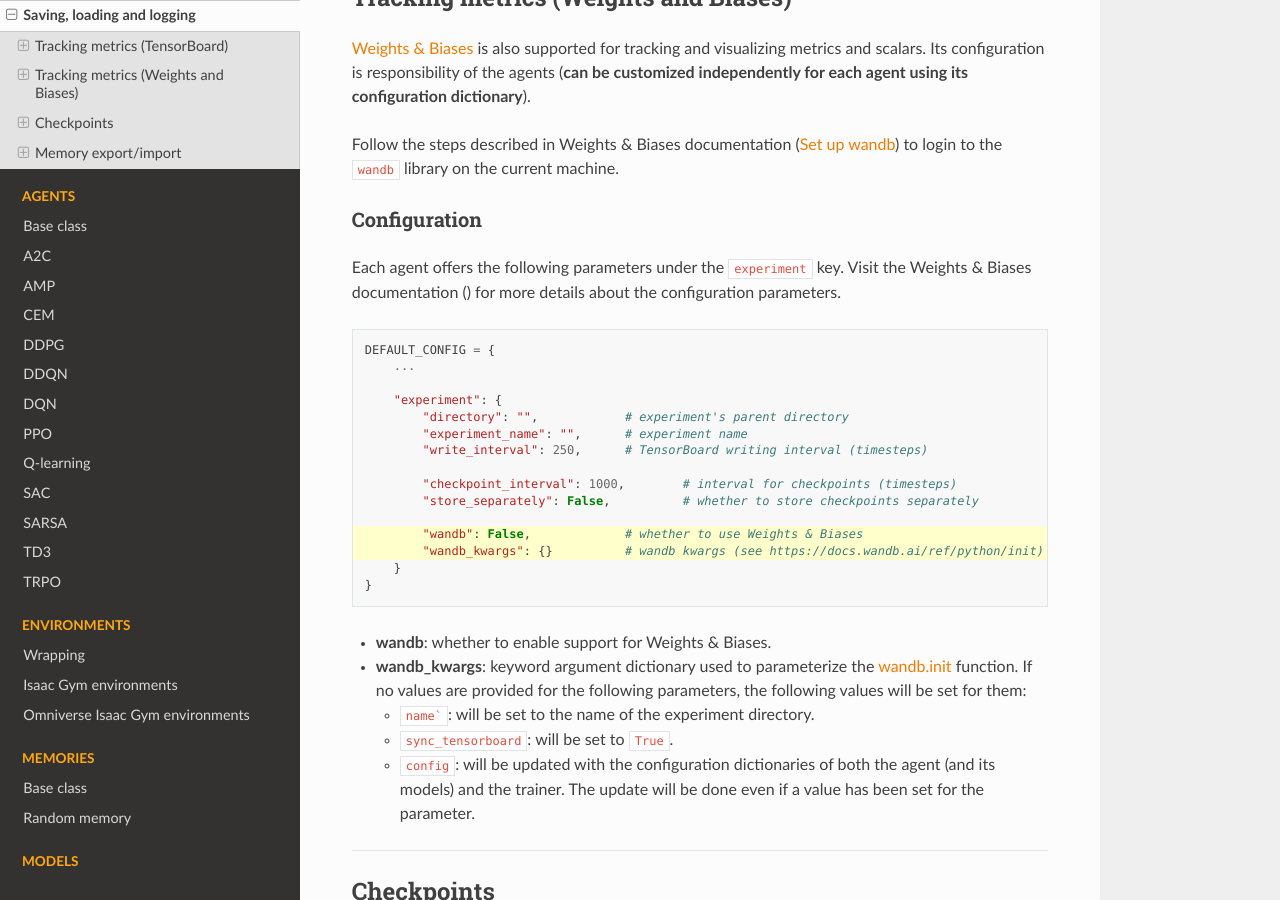
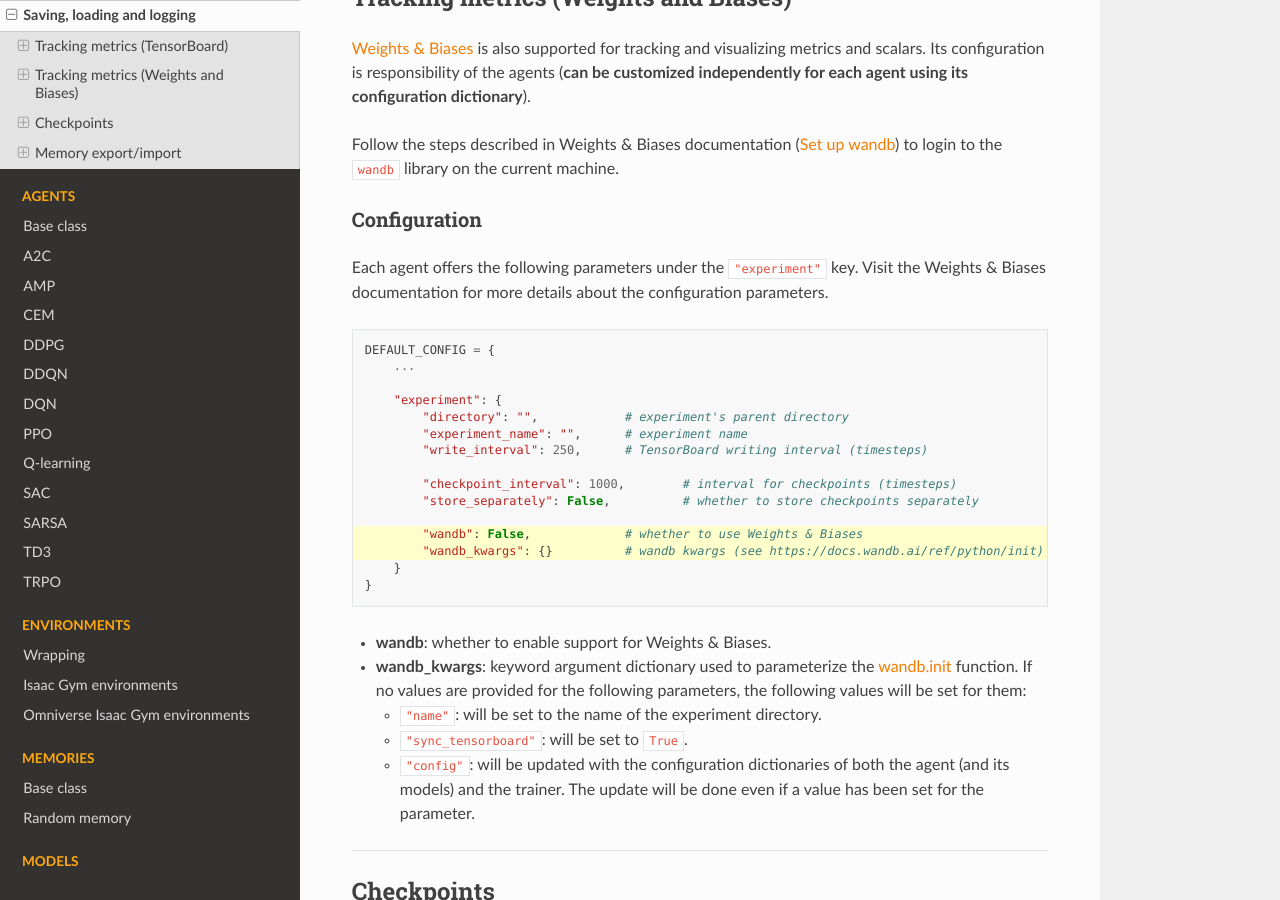
Before and after one commit to Toni-SM/skrl, a Sphinx documentation site: the page built from docs/source/intro/data.rst, in a window 1280 px wide and 900 px high, scrolled down 2967 px. Built offline with Sphinx 7.4.7 and the Read the Docs theme 2.0.0, drawn with Linux system fonts in a browser that asks for light colours.

```diff
--- a/docs/source/intro/data.rst
+++ b/docs/source/intro/data.rst
@@ -141,7 +141,7 @@ Follow the steps described in Weights & Biases documentation (`Set up wandb <htt
 Configuration
 ^^^^^^^^^^^^^
 
-Each agent offers the following parameters under the :literal:`experiment` key. Visit the Weights & Biases documentation () for more details about the configuration parameters.
+Each agent offers the following parameters under the :literal:`"experiment"` key. Visit the Weights & Biases documentation for more details about the configuration parameters.
 
 .. code-block:: python
     :emphasize-lines: 12-13
@@ -166,11 +166,11 @@ Each agent offers the following parameters under the :literal:`experiment` key.
 
 * **wandb_kwargs**: keyword argument dictionary used to parameterize the `wandb.init <https://docs.wandb.ai/ref/python/init>`_ function. If no values are provided for the following parameters, the following values will be set for them:
 
-  * :literal:`name``: will be set to the name of the experiment directory.
+  * :literal:`"name"`: will be set to the name of the experiment directory.
 
-  * :literal:`sync_tensorboard`:  will be set to :literal:`True`.
+  * :literal:`"sync_tensorboard"`:  will be set to :literal:`True`.
 
-  * :literal:`config`: will be updated with the configuration dictionaries of both the agent (and its models) and the trainer. The update will be done even if a value has been set for the parameter.
+  * :literal:`"config"`: will be updated with the configuration dictionaries of both the agent (and its models) and the trainer. The update will be done even if a value has been set for the parameter.
 
 ----------------
 
--- a/docs/source/snippets/agent.py
+++ b/docs/source/snippets/agent.py
@@ -18,6 +18,9 @@ CUSTOM_DEFAULT_CONFIG = {
 
         "checkpoint_interval": 1000,        # interval for checkpoints (timesteps)
         "store_separately": False,          # whether to store checkpoints separately
+
+        "wandb": False,             # whether to use Weights & Biases
+        "wandb_kwargs": {}          # wandb kwargs (see https://docs.wandb.ai/ref/python/init)
     }
 }
 
```
